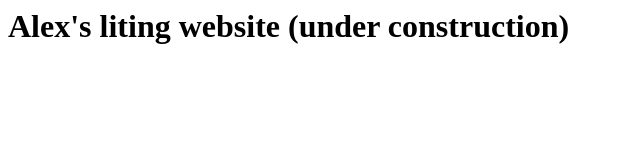
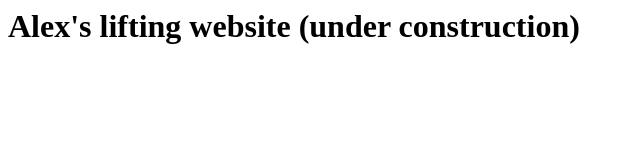
Before and after one commit to parenteau/lift, a plain HTML site: page index.html in a window 1280 px wide. Shown: the whole page, without its empty margins (0-640 px from the left). Drawn offline with Linux system fonts and the light colour scheme.

Commit message:
Update index.html
Corrected typo

```diff
--- a/index.html
+++ b/index.html
@@ -1,7 +1,7 @@
 <html>
 
 <body>
-  <h1>Alex's liting website (under construction)</h1>
+  <h1>Alex's lifting website (under construction)</h1>
 </body>
 
 </html>
```
